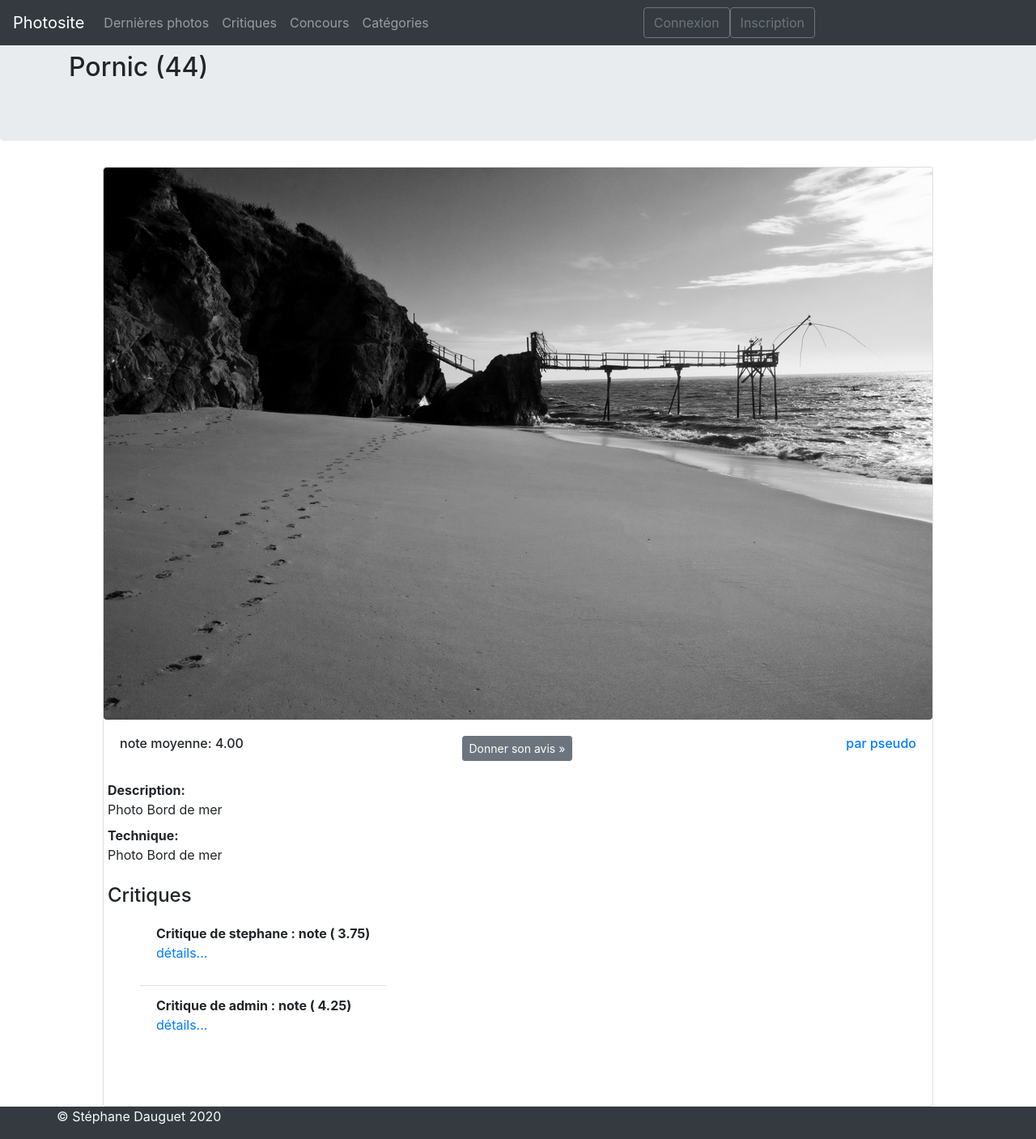
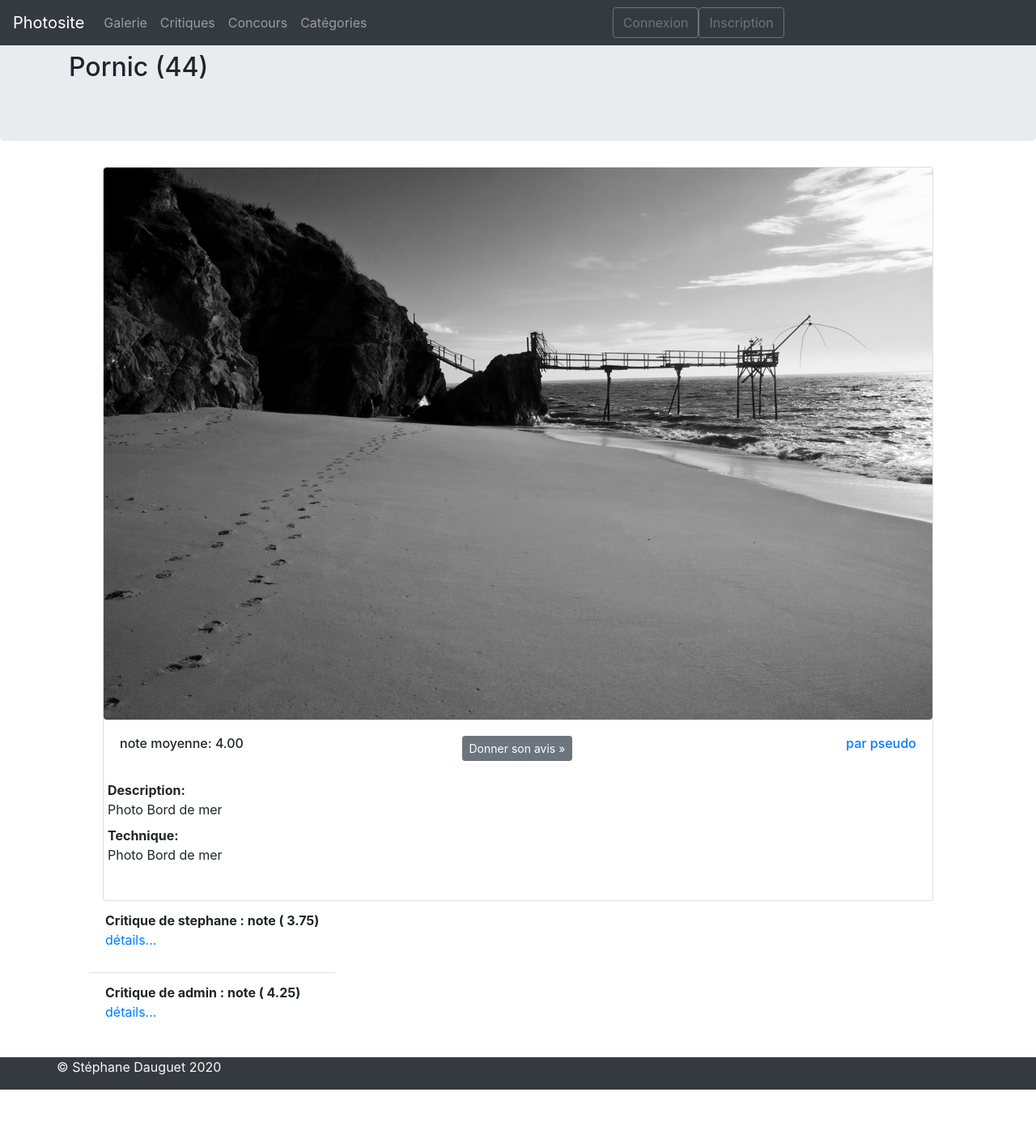
Before and after one commit to lemarak/OC_Photosite, a Django app: page /picture/9 in a window 1280 px wide. Shown: the whole page at 81% size. After the commit the page ends 1346 px from the top, so only its background shows below. Run offline with Django 3.2, Linux system fonts and the light colour scheme; data comes from the database, SQL or seed files in the repository; parts of the project's set-up code (start-up, migrations or seed data) failed here and were passed over; some libraries are stand-ins or nearby versions.

Commit message:
cleaning

```diff
--- a/gallery/templates/base.html
+++ b/gallery/templates/base.html
@@ -40,7 +40,7 @@
         <div class="collapse navbar-collapse" id="navbarsExampleDefault">
             <ul class="navbar-nav mr-auto">
                 <li class="nav-item">
-                    <a class="nav-link" href="{% url 'gallery:pictures_list' 'last' %}">Dernières photos</a>
+                    <a class="nav-link" href="{% url 'gallery:pictures_list' 'last' %}">Galerie</a>
                 </li>
 
                 <li class="nav-item">
--- a/gallery/templates/gallery/display_picture.html
+++ b/gallery/templates/gallery/display_picture.html
@@ -53,13 +53,15 @@
                 <div class="row mb-4">
                     <p class="card-text"><strong>Technique: </strong><br>{{ picture.description }} </p>
                 </div>
-                {% if reviews %}
-                <div class="row mb-4">
-                    {% include 'review/reviews_list.html' %}
-                </div>
-                {% endif %}
+
             </div>
+
         </div>
+        {% if reviews %}
+
+        {% include 'review/reviews_list.html' %}
+
+    {% endif %}
     </div>
 </div>
 {% endblock %}
--- a/gallery/views.py
+++ b/gallery/views.py
@@ -104,7 +104,7 @@ class GalleryListView(ListView):
         context = super().get_context_data(**kwargs)
         context['action'] = self.kwargs['action']
         if self.kwargs['action'] == 'last':
-            context['title'] = 'Les dernières photos déposées'
+            context['title'] = 'Galerie photo'
 
         elif self.kwargs['action'] == 'user':
             if 'pk' in self.kwargs:
--- a/review/templates/review/reviews_list.html
+++ b/review/templates/review/reviews_list.html
@@ -1,7 +1,4 @@
 <div class="container">
-    <div class="row">
-        <h4>Critiques</h4>
-    </div>
     <div class="row">
         <ul class="list-group-flush">
         {% for review in reviews %}
```
Also changed, not shown: review/tests/tests_forms.py (+1 -1 lines).
